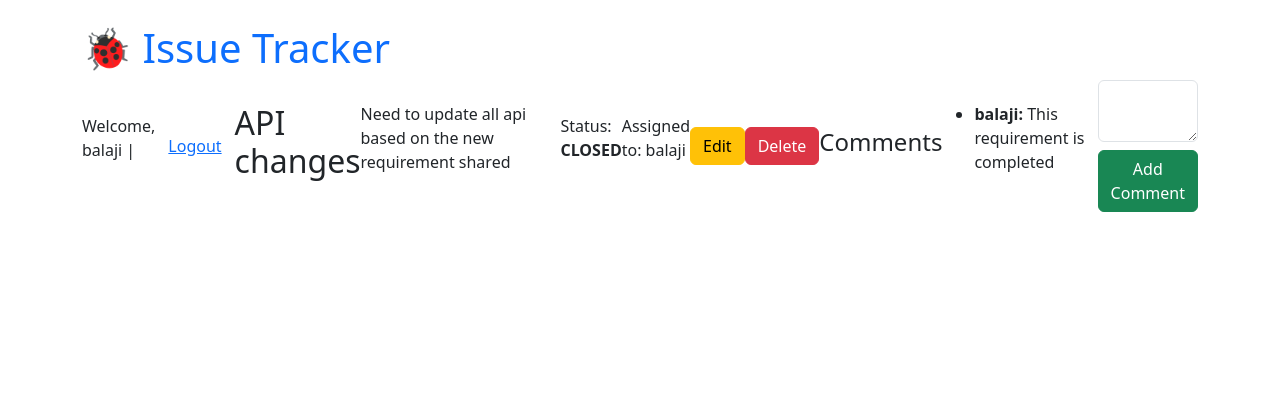
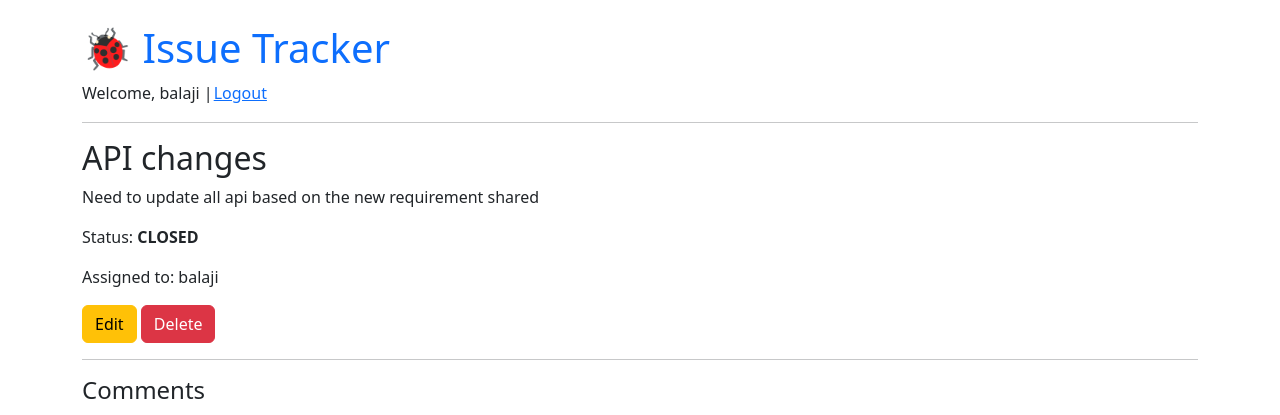
Before and after one commit to balaji-29/Issue-Tracker, a Django app: page /issue/1/ in a window 1280 px wide. Shown: the top 415 px of the page. Run offline with Django 5.2, Linux system fonts and the light colour scheme; a user stored in the database is signed in; data comes from the database, SQL or seed files in the repository.

Commit message:
updated base logout styles

```diff
--- a/tracker/templates/base.html
+++ b/tracker/templates/base.html
@@ -8,19 +8,23 @@
     />
   </head>
   <body>
-    <div class="container mt-4 ">
+    <div class="container mt-4">
       <h1><a href="/" style="text-decoration: none">🐞 Issue Tracker</a></h1>
       {% if user.is_authenticated %}
       <div class="d-flex align-items-center">
-      <p>
-        Welcome, {{ user.username }} |
-        <form method="post" action="{% url 'logout' %}" >{% csrf_token %}<button type="submit" class="btn btn-link">Logout</button>
-</form>
-
-      </p>
+        <span> Welcome, {{ user.username }} |</span>
+        <form method="post" action="{% url 'logout' %}" style="display: inline">
+          {% csrf_token %}<button
+            type="submit"
+            class="btn btn-link p-0 m-0 align-baseline"
+          >
+            Logout
+          </button>
+        </form>
+      </div>
       {% else %}
       <p><a href="{% url 'login' %}">Login</a></p>
-      </div>
+
       {% endif %}
       <hr />
       {% block content %}{% endblock %}
```
